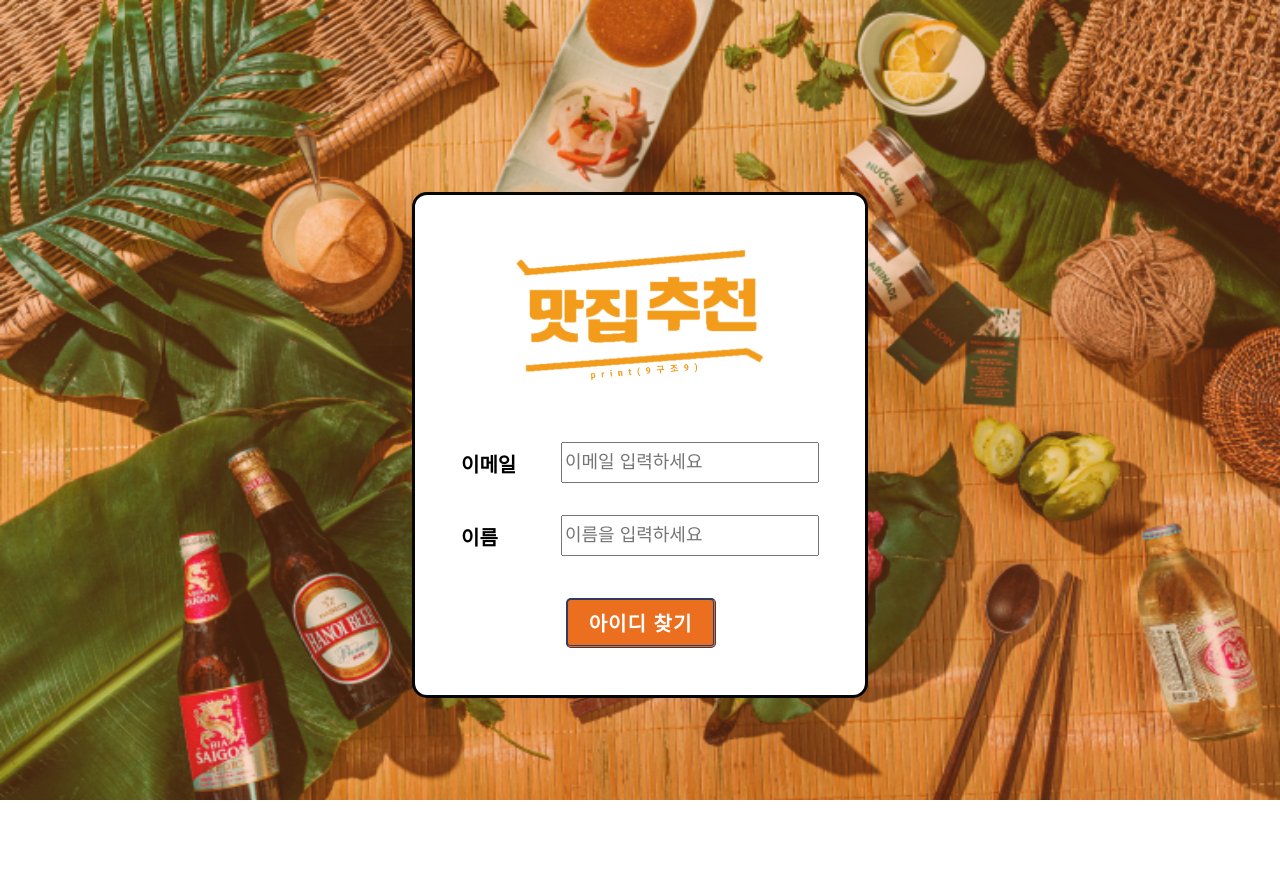
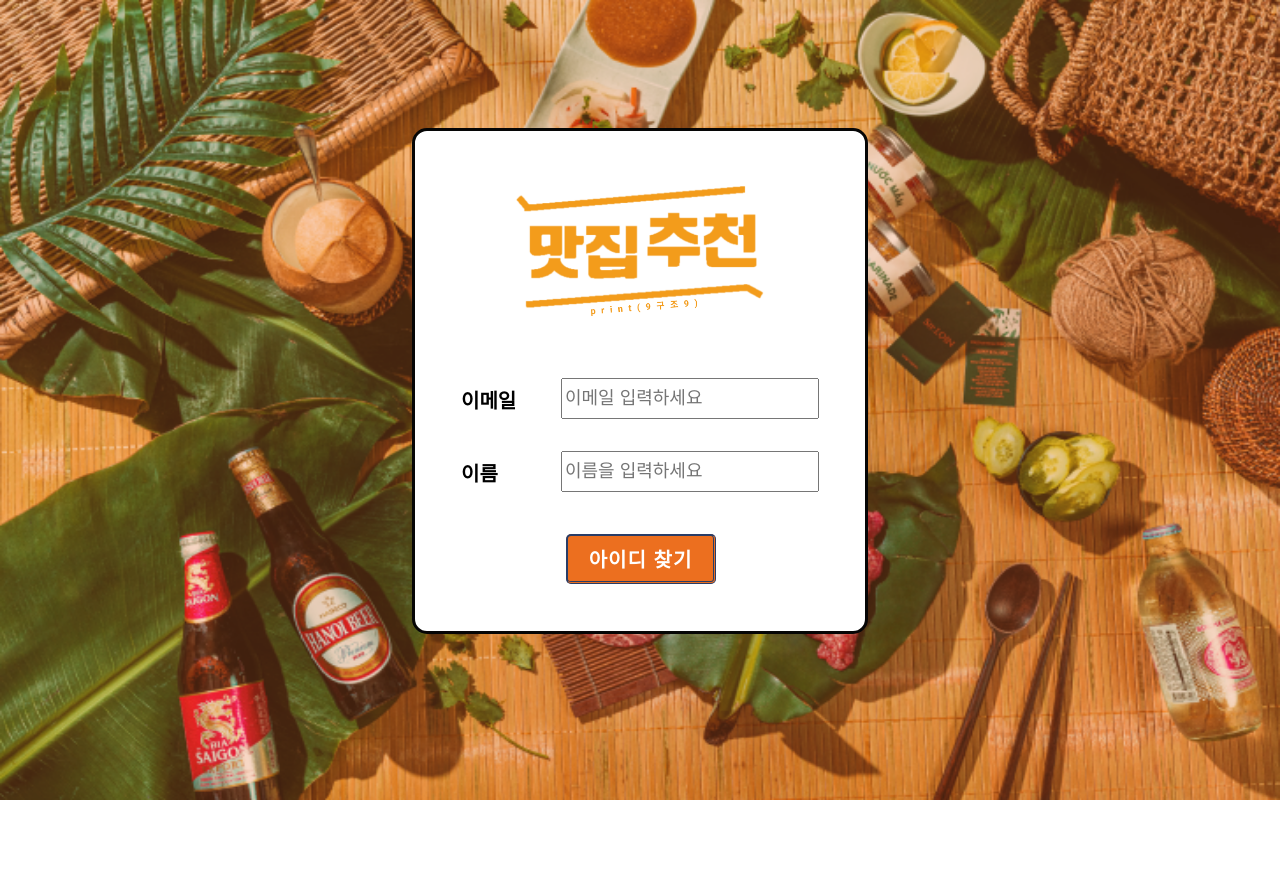
Before and after one commit to highsky21c/teamproject_09, a Django app: page /find-id in a window 1280 px wide. After the commit the page ends 800 px from the top, so only its background shows below. Run offline with Django 4.2, Linux system fonts and the light colour scheme; some libraries are stand-ins or nearby versions; some web fonts are replaced.

Commit message:
마진변경

```diff
--- a/static/css/find-id.css
+++ b/static/css/find-id.css
@@ -39,7 +39,7 @@ body{
 #main-container{
     width: 450px;
     height: 500px;
-    margin:15% auto;
+    margin:10% auto;
     display: flex;
     flex-direction: column;
     justify-content: center;
```
